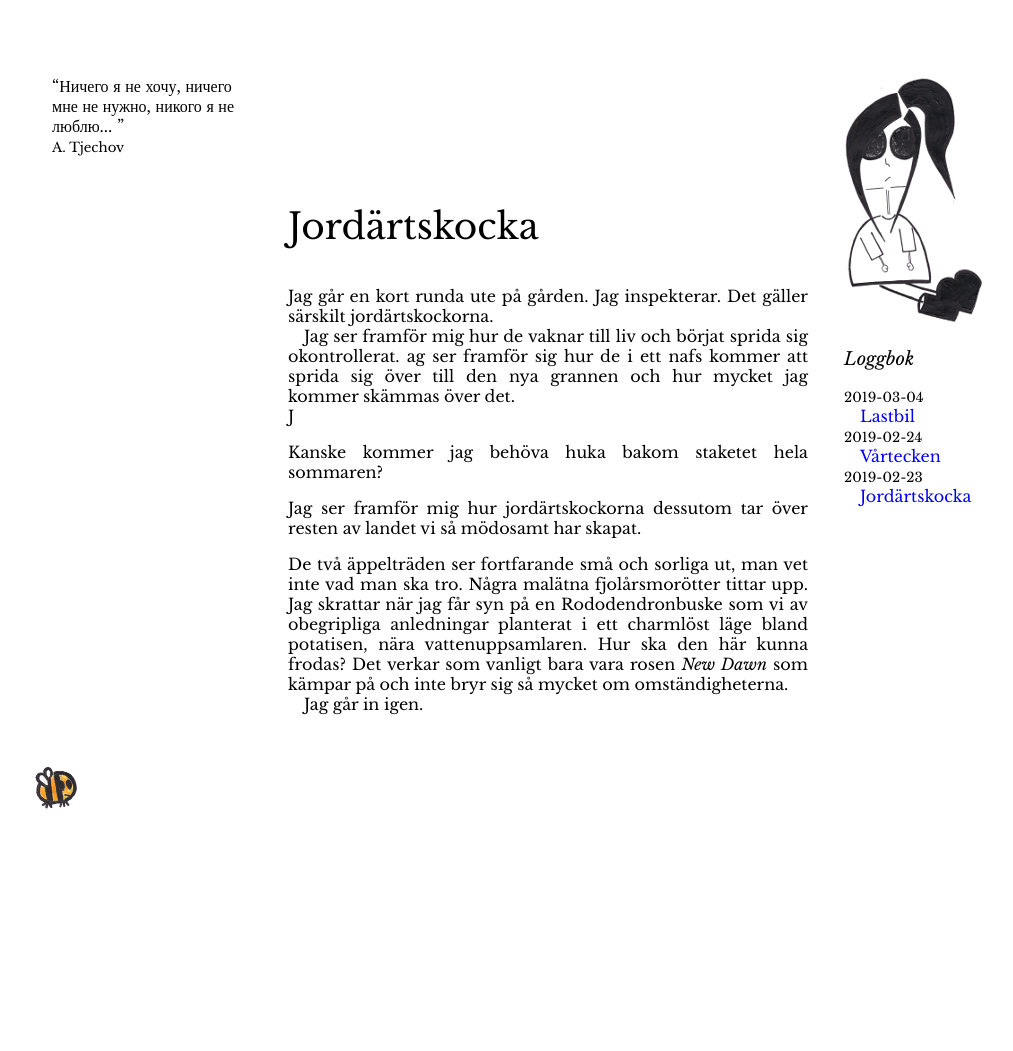
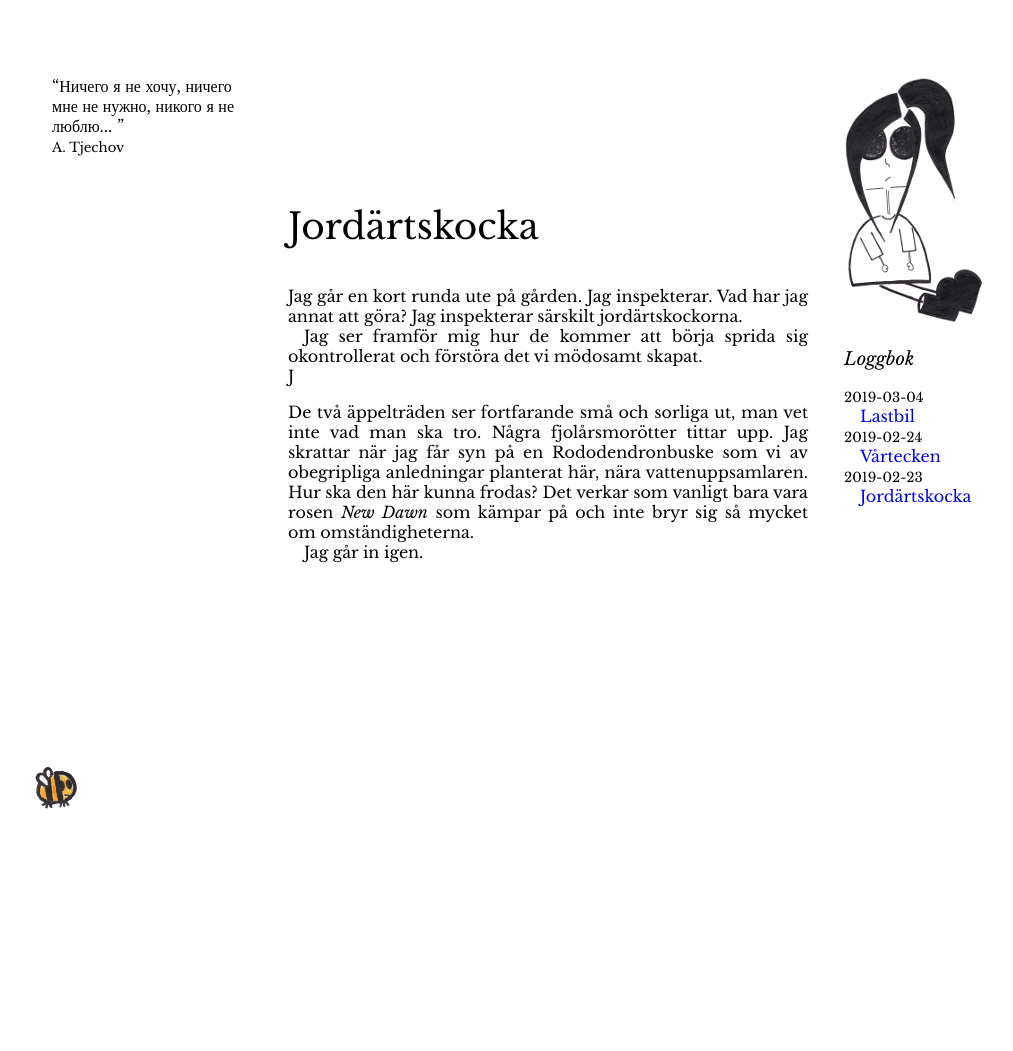
Before and after one commit to amandasandberg/amandasandberg.github.io, a Jekyll site: the page built from _posts/2019-02-23-jordarta.md, in a window 1280 px wide. Shown: the whole page, without its empty margins (92-1105 px from the left). Built offline with Jekyll 4.4.1, drawn with Linux system fonts in a browser that asks for light colours.

Commit message:
Update 2019-02-23-jordarta.md

```diff
--- a/_posts/2019-02-23-jordarta.md
+++ b/_posts/2019-02-23-jordarta.md
@@ -3,13 +3,12 @@ layout: default
 title: "Jordärtskocka"
 ---
 
-Jag går en kort runda ute på gården. Jag inspekterar. Det gäller särskilt jordärtskockorna.
-<span>Jag ser framför mig hur de vaknar till liv och börjat sprida sig okontrollerat. ag ser framför sig hur de i ett nafs kommer att sprida sig över till den nya grannen och hur mycket jag kommer skämmas över det.</span> J
+Jag går en kort runda ute på gården. Jag inspekterar.
+Vad har jag annat att göra?
+Jag inspekterar särskilt jordärtskockorna.
+<span>Jag ser framför mig hur de kommer att börja sprida sig okontrollerat och förstöra det vi mödosamt skapat.</span> J
 
-Kanske kommer jag behöva huka bakom staketet hela sommaren?
 
-Jag ser framför mig hur jordärtskockorna dessutom tar över resten av landet vi så mödosamt har skapat.
-
- De två äppelträden ser fortfarande små och sorliga ut, man vet inte vad man ska tro. Några malätna fjolårsmorötter tittar upp. Jag skrattar när jag får syn på en Rododendronbuske som vi av obegripliga anledningar planterat i ett charmlöst läge bland potatisen, nära vattenuppsamlaren. Hur ska den här kunna frodas?
+ De två äppelträden ser fortfarande små och sorliga ut, man vet inte vad man ska tro. Några fjolårsmorötter tittar upp. Jag skrattar när jag får syn på en Rododendronbuske som vi av obegripliga anledningar planterat här, nära vattenuppsamlaren. Hur ska den här kunna frodas?
  Det verkar som vanligt bara vara rosen _New Dawn_ som kämpar på och inte bryr sig så mycket om omständigheterna.
  <span>Jag går in igen.</span>
```
